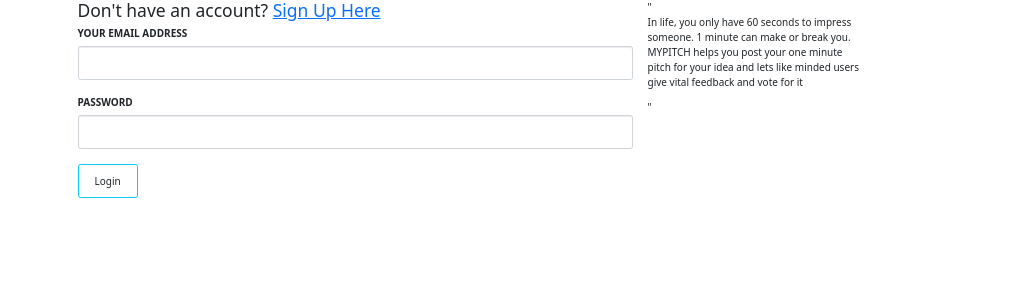
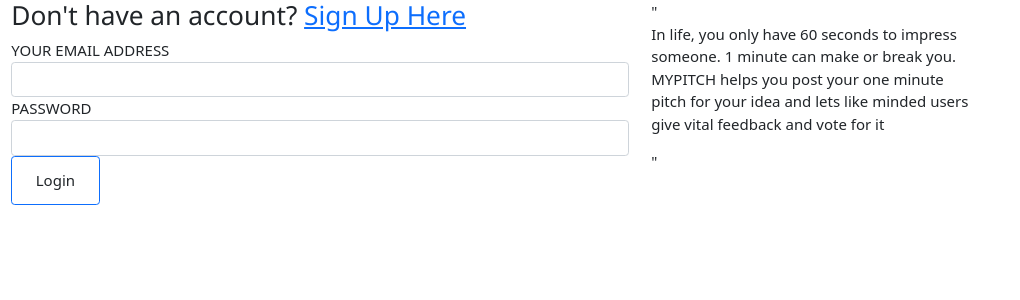
Before and after one commit to waynemorphic/my-pitch, a Flask app: page / in a window 1280 px wide. Shown: the top 300 px of the page, without its empty margins (0-1020 px from the left). Run offline with Flask 2, Linux system fonts and the light colour scheme; some libraries are stand-ins or nearby versions.

Commit message:
refractored the login template

```diff
--- a/application/templates/auth/login.html
+++ b/application/templates/auth/login.html
@@ -1,24 +1,20 @@
-{% extends 'base.html' %}
+{% extends 'base.html'%}
 {% import "bootstrap/wtf.html" as wtf %}
 
-{% block content %}
 
-{% block styles %}
+
+{% block head %}
 {{ super() }}
-
-<link rel="stylesheet" href="{{url_for('static', filename='index.css')}}">
-<script src="https://cdn.jsdelivr.net/npm/bootstrap@5.0.2/dist/js/bootstrap.bundle.min.js"
-    integrity="sha384-MrcW6ZMFYlzcLA8Nl+NtUVF0sA7MsXsP1UyJoMp4YLEuNSfAP+JcXn/tWtIaxVXM"
-    crossorigin="anonymous"></script>
 {% endblock %}
 
-<div class="container">
+{% block content %}
+<div class="container-fluid">
     <div class="row">
         <div class="col">
             <h3>Don't have an account? <a href="{{ url_for('register')}}">Sign Up Here</a></h3>
             {{ wtf.form_field(form.email) }}
             {{ wtf.form_field(form.password)}}
-            <button class="btn btn-outline-info">{{ wtf.form_field(form.submit)}}</button>
+            <a href="{{ url_for('posts')}}"><button class="btn btn-outline-primary">{{ wtf.form_field(form.submit)}}</button></a>
         </div>
         <div class="col">
             <span>"</span><br>
@@ -33,7 +29,7 @@
         </div>
     </div>
 </div>
-<link href="https://cdn.jsdelivr.net/npm/bootstrap@5.0.2/dist/css/bootstrap.min.css" rel="stylesheet"
-    integrity="sha384-EVSTQN3/azprG1Anm3QDgpJLIm9Nao0Yz1ztcQTwFspd3yD65VohhpuuCOmLASjC" crossorigin="anonymous">
+{%endblock %}
 
-{%endblock %}
+{% block footer%}
+{% endblock%}
```
